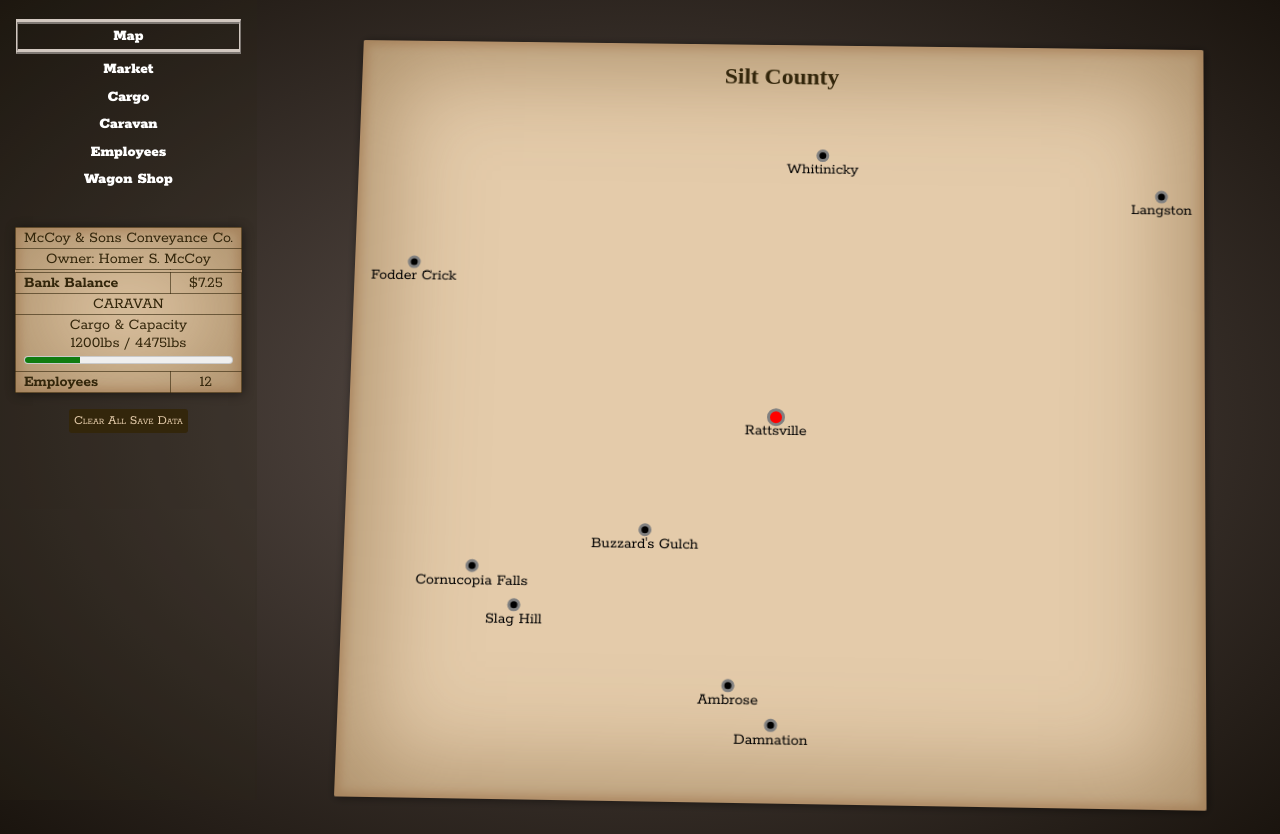
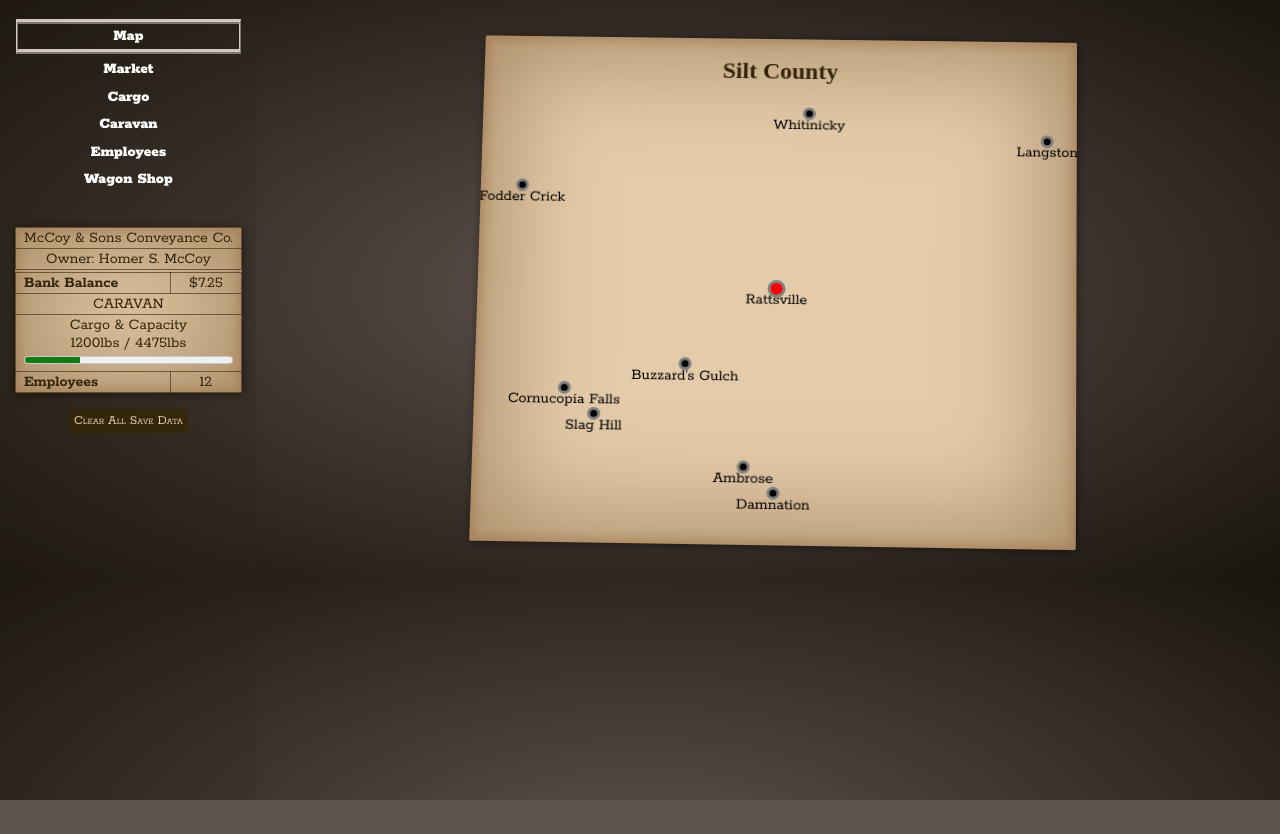
Before and after one commit to eignnx/the-silt-road, a React (Create React App) app: page /game/map in a window 1280 px wide. After the commit the page ends 800 px from the top, so only its background shows below. Built offline with nearby package versions, Linux system fonts and the light colour scheme; a web font is replaced by a local one.

Commit message:
decrease size of map

```diff
--- a/src/styles/MapView.css
+++ b/src/styles/MapView.css
@@ -4,8 +4,8 @@
 
         background-color: var(--clr-light);
         color: var(--clr-dark);
-        width: 100ch;
-        height: 90ch;
+        width: 70ch;
+        height: 60ch;
         vertical-align: auto;
         margin-block: 2rem;
         /* Setup stacking ctx for children */
```
